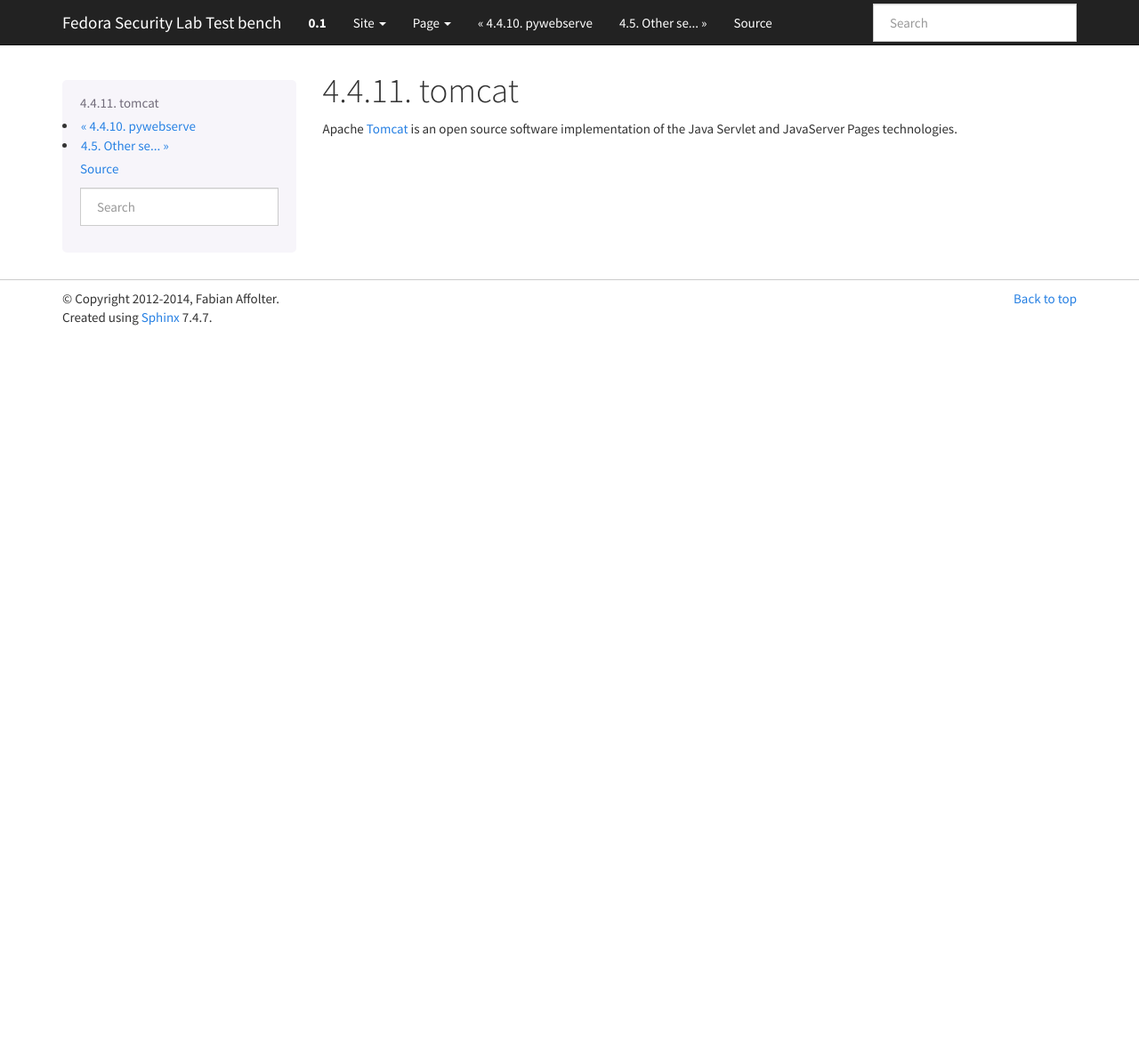
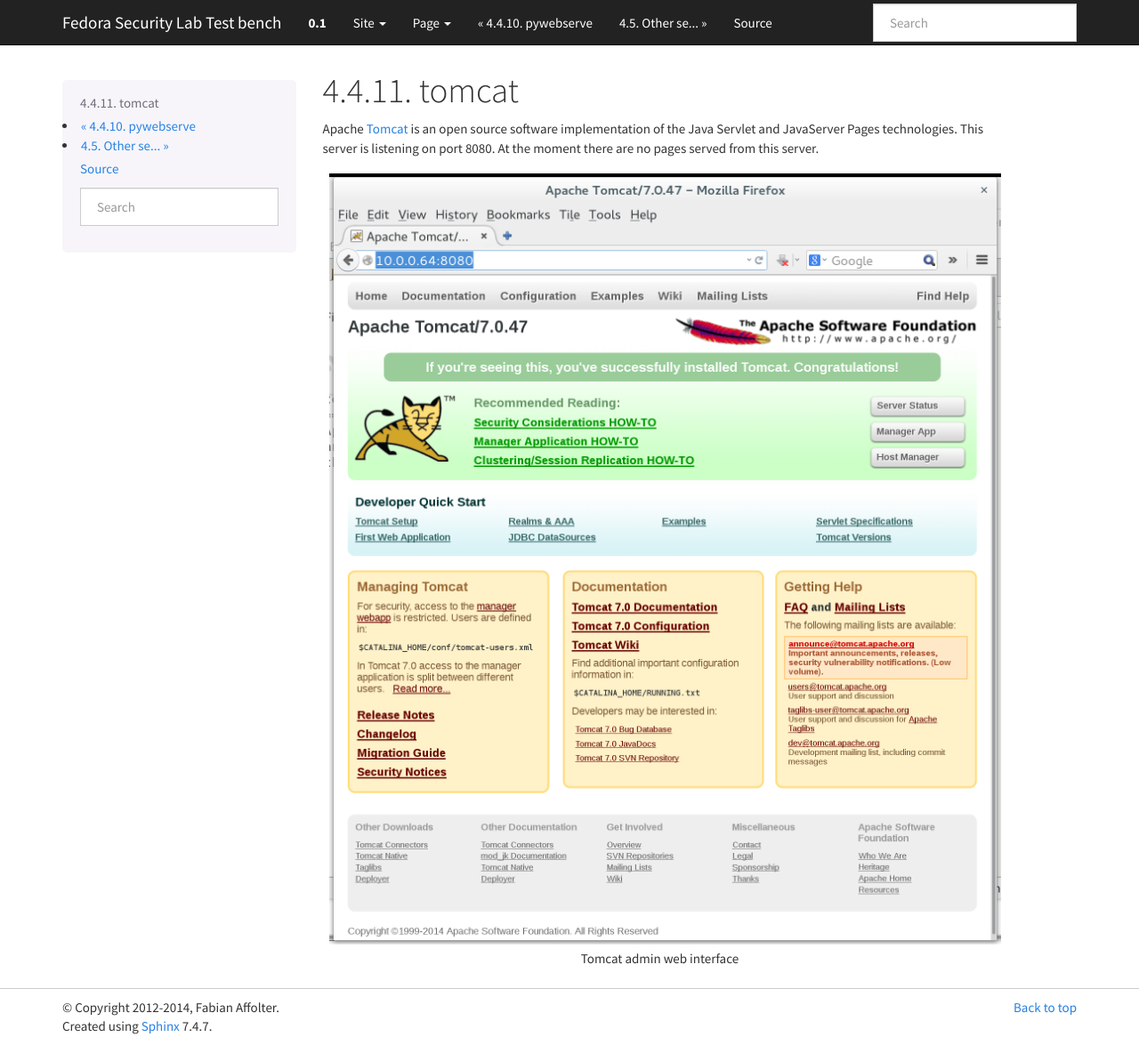
Before and after one commit to fabaff/fsl-test-bench, a Sphinx documentation site: the page built from docs/services/webserver/tomcat.rst, in a window 1280 px wide and 1175 px high. Shown: the whole window at 89% size. Built offline with Sphinx 7.4.7, drawn with Linux system fonts in a browser that asks for light colours; formulas are drawn with MathJax 3.

Commit message:
add screenshot

```diff
--- a/docs/services/webserver/tomcat.rst
+++ b/docs/services/webserver/tomcat.rst
@@ -7,4 +5,11 @@
 tomcat
 ======
 Apache `Tomcat`_ is an open source software implementation of the Java Servlet
-and JavaServer Pages technologies.
+and JavaServer Pages technologies. This server is listening on port 8080. At
+the moment there are no pages served from this server.
+
+.. _tomcat-fig:
+.. figure:: ../../images/tomcat.png
+    :align: center
+
+    Tomcat admin web interface
```
Also changed, not shown: other parts of docs/services/webserver/tomcat.rst (+0 -2 lines).
